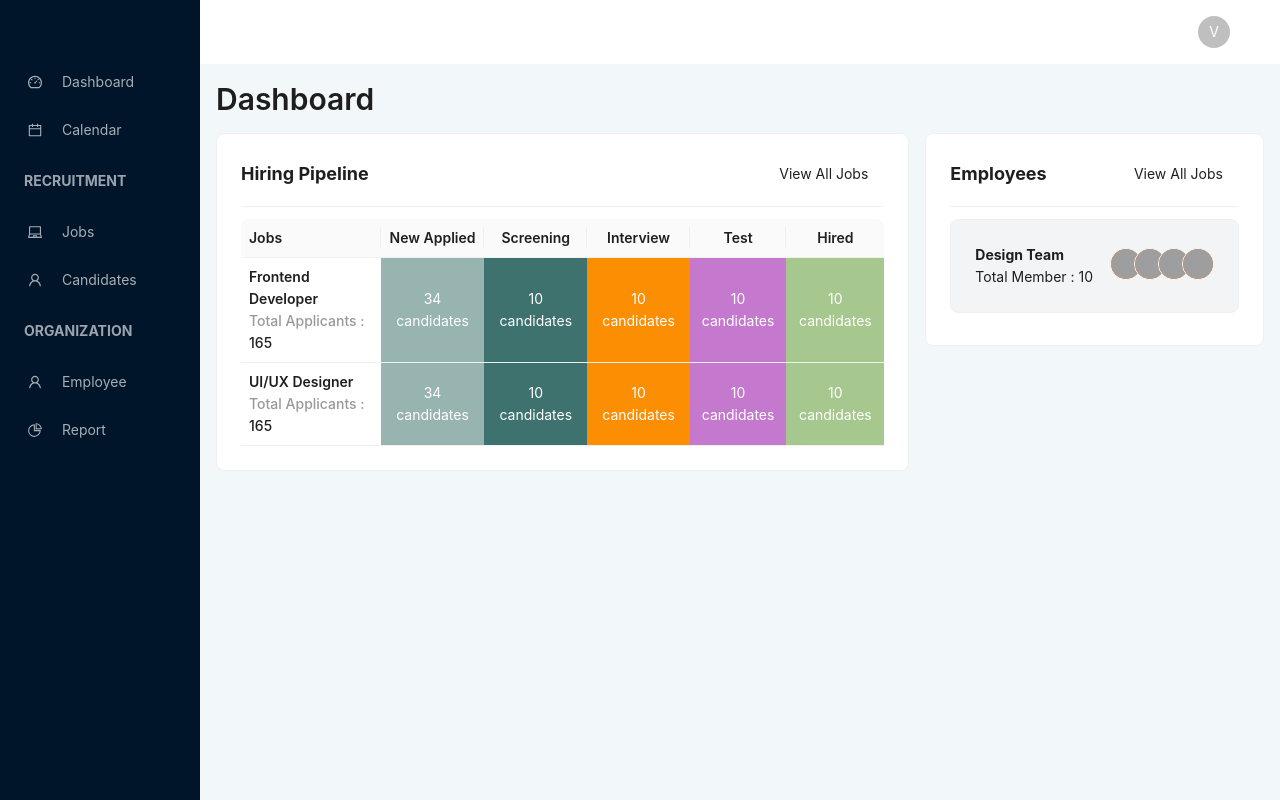
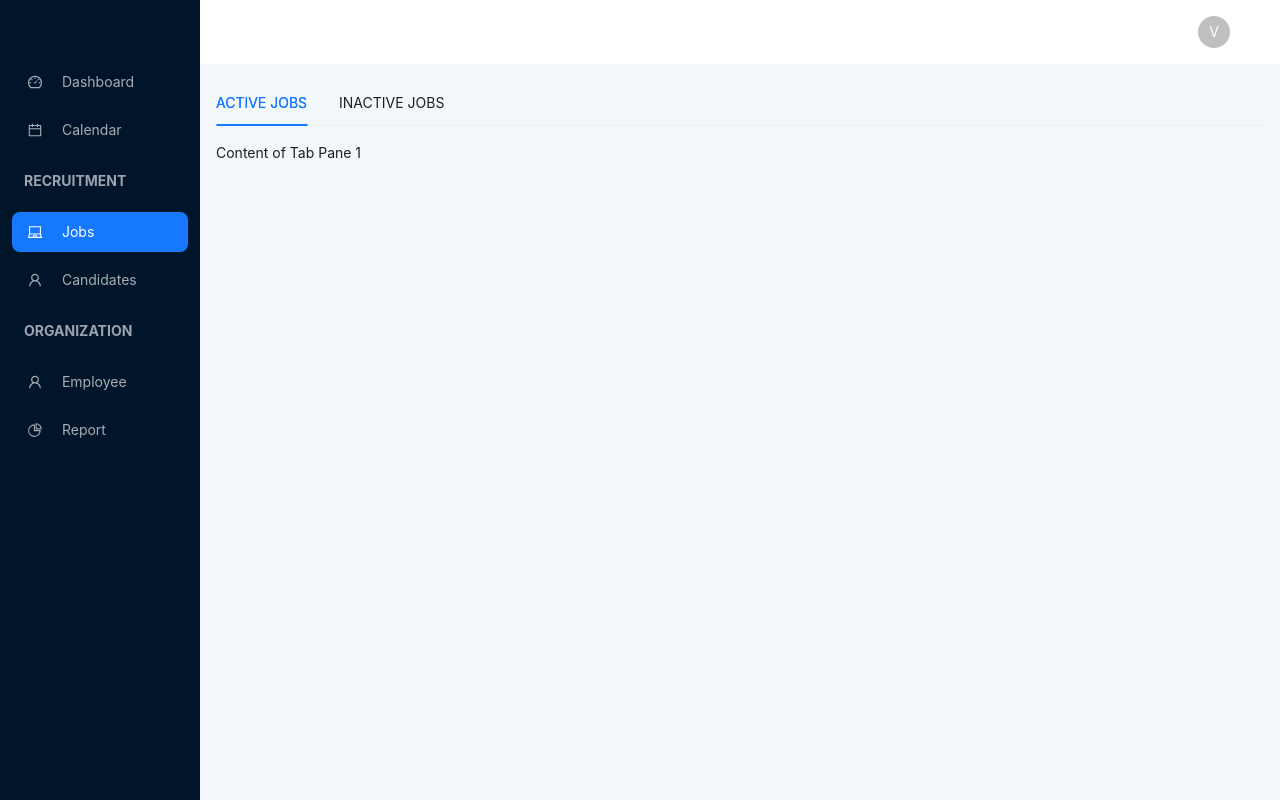
Before and after one commit to valeriandwi/hrm, a React (Create React App) app: page /jobs in a window 1280 px wide. Built offline with nearby package versions, Linux system fonts and the light colour scheme; grey boxes are pictures that could not be loaded.

Commit message:
Update Sider + Add Initial Jobs Page

```diff
--- a/src/constants/interfaces.ts
+++ b/src/constants/interfaces.ts
@@ -1,4 +1,5 @@
 export interface PathRouteProps {
+    key?: string;
     caseSensitive?: boolean;
     children?: React.ReactNode;
     element?: React.ReactNode | null;
--- a/src/constants/routeList.tsx
+++ b/src/constants/routeList.tsx
@@ -1,9 +1,16 @@
 import Dashboard from "../pages/dashboard";
+import Jobs from "../pages/jobs";
 import { PathRouteProps } from "./interfaces";
 
 export const PUBLIC_ROUTES : PathRouteProps[] = [
     {
+        key : "dashboard",
         path : "*",
         element : <Dashboard/>
+    },
+    {
+        key : "jobs",
+        path : "jobs",
+        element : <Jobs/>
     }
 ]
--- a/src/layouts/MainLayout/Sider/index.tsx
+++ b/src/layouts/MainLayout/Sider/index.tsx
@@ -1,10 +1,20 @@
 import React from 'react'
 import { Layout, Menu, Typography } from 'antd'
 import { CalendarOutlined, DashboardOutlined, LaptopOutlined, PieChartOutlined, UserOutlined } from '@ant-design/icons';
+import { Link, useLocation } from 'react-router-dom';
+import { PUBLIC_ROUTES } from '../../../constants/routeList';
 
 const { Sider } = Layout;
 
 const SiderLayout : React.FC = () => {
+  const { pathname } = useLocation();
+
+  const getSelectedMenu = () : (string | undefined)[] => {
+    if(pathname === "/") return ["dashboard"];
+    const path = pathname.replace("/","");
+    return [PUBLIC_ROUTES.filter(({key}) => key === path)[0]["key"]] || [];
+  }
+
   return (
     <div>
       <Sider
@@ -13,30 +23,34 @@ const SiderLayout : React.FC = () => {
         <div className="logo h-[50px]" />
         <Menu
           theme="dark"
-          defaultSelectedKeys={['1']}
+          selectedKeys={getSelectedMenu() as string[]}
           mode="inline"
           className='flex flex-col'
         >
-          <Menu.Item className='!pr-0 !pl-4'>
-            <DashboardOutlined className='mr-4'/> Dashboard
+          <Menu.Item className='!pr-0 !pl-4' key="dashboard">
+            <Link to="/">
+              <DashboardOutlined className='mr-4'/> Dashboard
+            </Link>
           </Menu.Item>
-          <Menu.Item className='!pr-0 !pl-4'>
+          <Menu.Item className='!pr-0 !pl-4' key="calendar">
             <CalendarOutlined className='mr-4'/> Calendar
           </Menu.Item>
 
           <Typography className='m-4 text-gray-400 font-bold'>RECRUITMENT</Typography>
-          <Menu.Item className='!pr-0 !pl-4'>
-            <LaptopOutlined className='mr-4'/> Jobs
+          <Menu.Item className='!pr-0 !pl-4' key="jobs">
+            <Link to="/jobs">
+              <LaptopOutlined className='mr-4'/> Jobs
+            </Link>
           </Menu.Item>
-          <Menu.Item className='!pr-0 !pl-4'>
+          <Menu.Item className='!pr-0 !pl-4' key="candidates">
             <UserOutlined className='mr-4'/> Candidates
           </Menu.Item>
 
           <Typography className='m-4 text-gray-400 font-bold'>ORGANIZATION</Typography>
-          <Menu.Item className='!pr-0 !pl-4'>
+          <Menu.Item className='!pr-0 !pl-4' key="employee">
             <UserOutlined className='mr-4'/> Employee
           </Menu.Item>
-          <Menu.Item className='!pr-0 !pl-4'>
+          <Menu.Item className='!pr-0 !pl-4' key="report">
             <PieChartOutlined className='mr-4'/> Report
           </Menu.Item>
 
@@ -46,4 +60,4 @@ const SiderLayout : React.FC = () => {
   )
 }
 
-export default SiderLayout
+export default React.memo(SiderLayout)
--- a/src/layouts/MainLayout/index.tsx
+++ b/src/layouts/MainLayout/index.tsx
@@ -27,4 +27,4 @@ const MainLayout : React.FC<MainLayoutProps> = ({ children }) => {
   )
 }
 
-export default MainLayout;
+export default React.memo(MainLayout);
--- /dev/null
+++ b/src/pages/jobs/index.tsx
@@ -0,0 +1,26 @@
+import { Tabs, TabsProps } from 'antd'
+import React from 'react'
+import MainLayout from '../../layouts/MainLayout'
+
+const Jobs : React.FC = () => {
+    const items: TabsProps['items'] = [
+        {
+          key: 'activeJobs',
+          label: `ACTIVE JOBS`,
+          children: `Content of Tab Pane 1`,
+        },
+        {
+          key: 'inactiveJobs',
+          label: `INACTIVE JOBS`,
+          children: `Content of Tab Pane 2`,
+        }
+    ];
+
+    return (
+        <MainLayout>
+            <Tabs defaultActiveKey="1" items={items} />
+        </MainLayout>
+    )
+}
+
+export default Jobs
```
